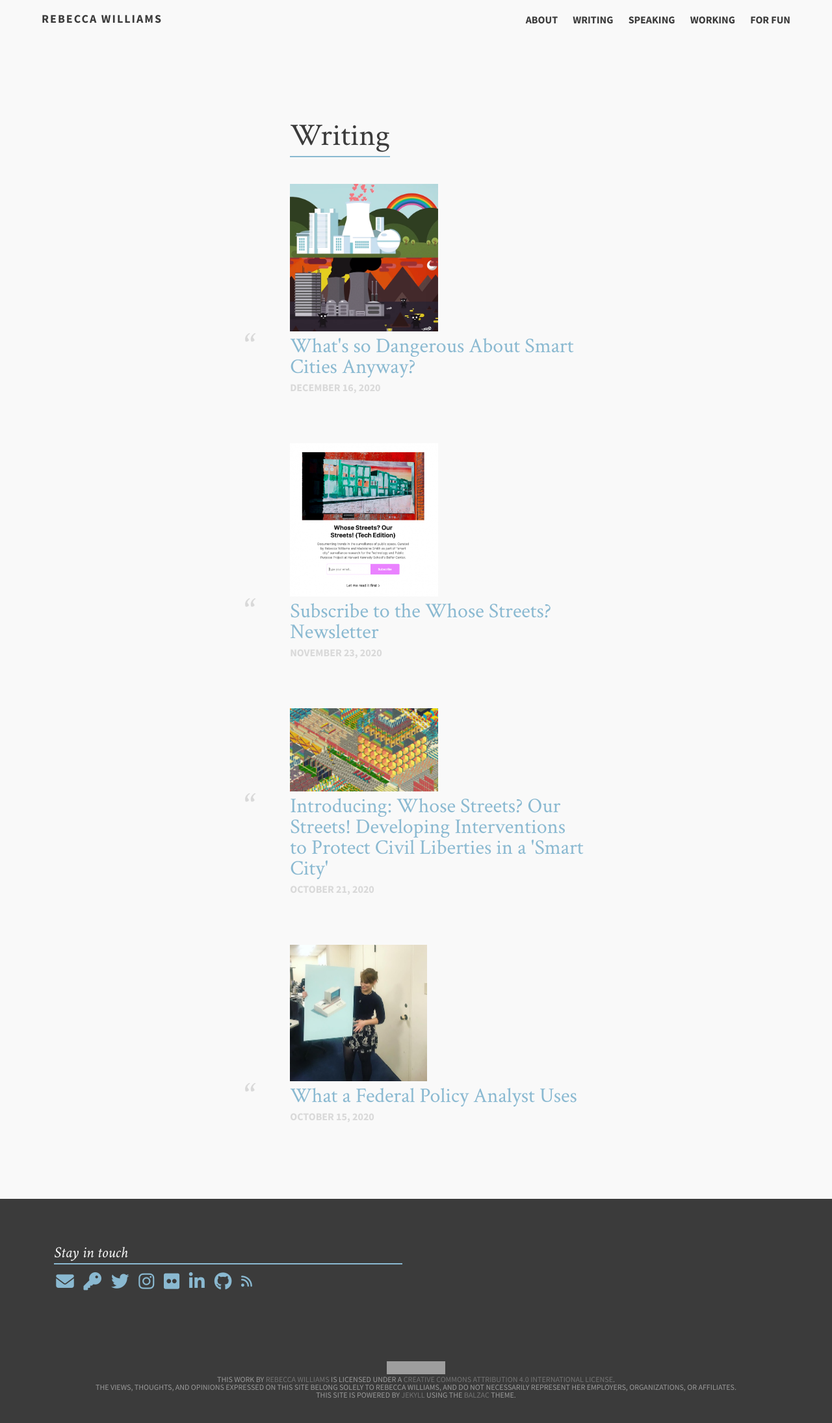
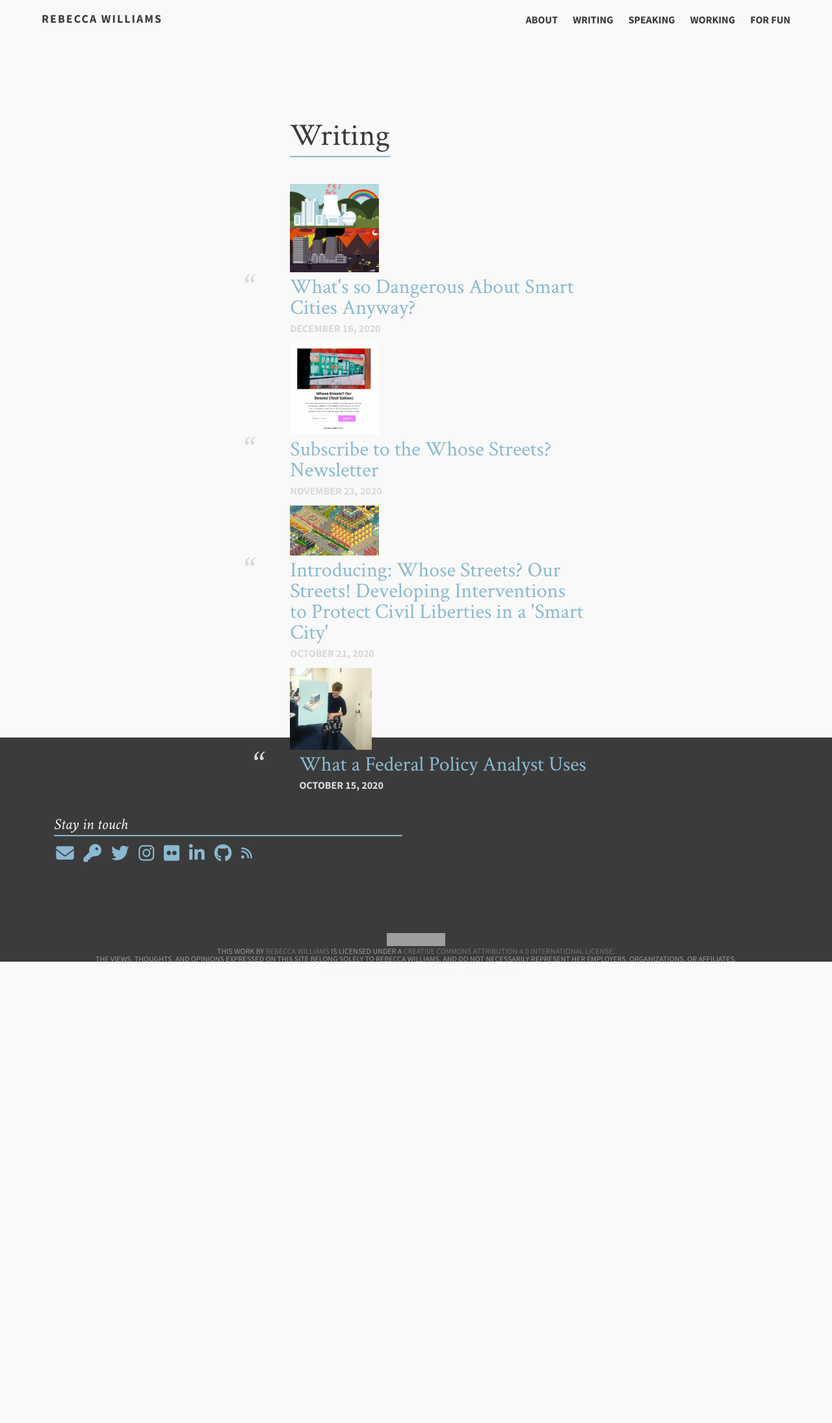
Before and after one commit to rebeccawilliams/rebeccawilliams.us, a Jekyll site: the page built from writing.md, in a window 1280 px wide. Shown: the whole page at 65% size. Built offline with Jekyll 4.4.1, drawn with Linux system fonts in a browser that asks for light colours; nearby versions of some CDN libraries; after the commit the page ends 1495 px from its top, so only the background shows below that; grey boxes are pictures that could not be loaded.

Commit message:
Update module.html

```diff
--- a/_includes/module.html
+++ b/_includes/module.html
@@ -1,9 +1,10 @@
 <div style="clear: both;">
   <div style="float: left; margin-right 1em;">
-    <img src="{{ post.thumbnail }}" float; left; style='width:50%;' margin: 0;
+    <img src="{{ post.thumbnail }}" float; left; style='width:30%;' margin: 0;
     padding-right: 10px;">
   </div>
   <div>
+    <div style="float: right; margin-left 1em;">
     <a href="{{ site.url }}{{ post.url }}">{{ post.title }}</a>
     <p class="date"><time datetime="{{ post.date | date_to_xmlschema }}" itemprop="datePublished">{{ post.date | date: "%B %d, %Y" }}</time></p>
   </div>
```
